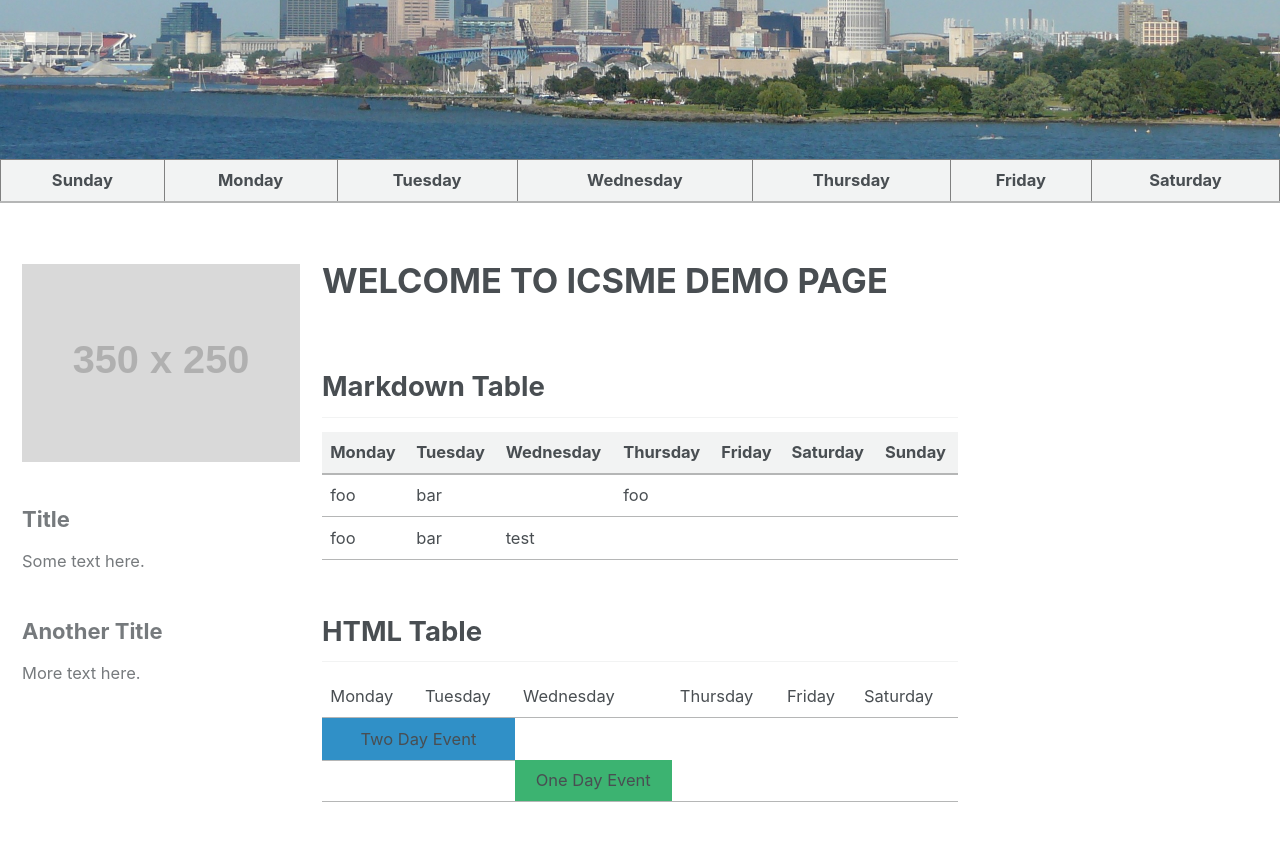
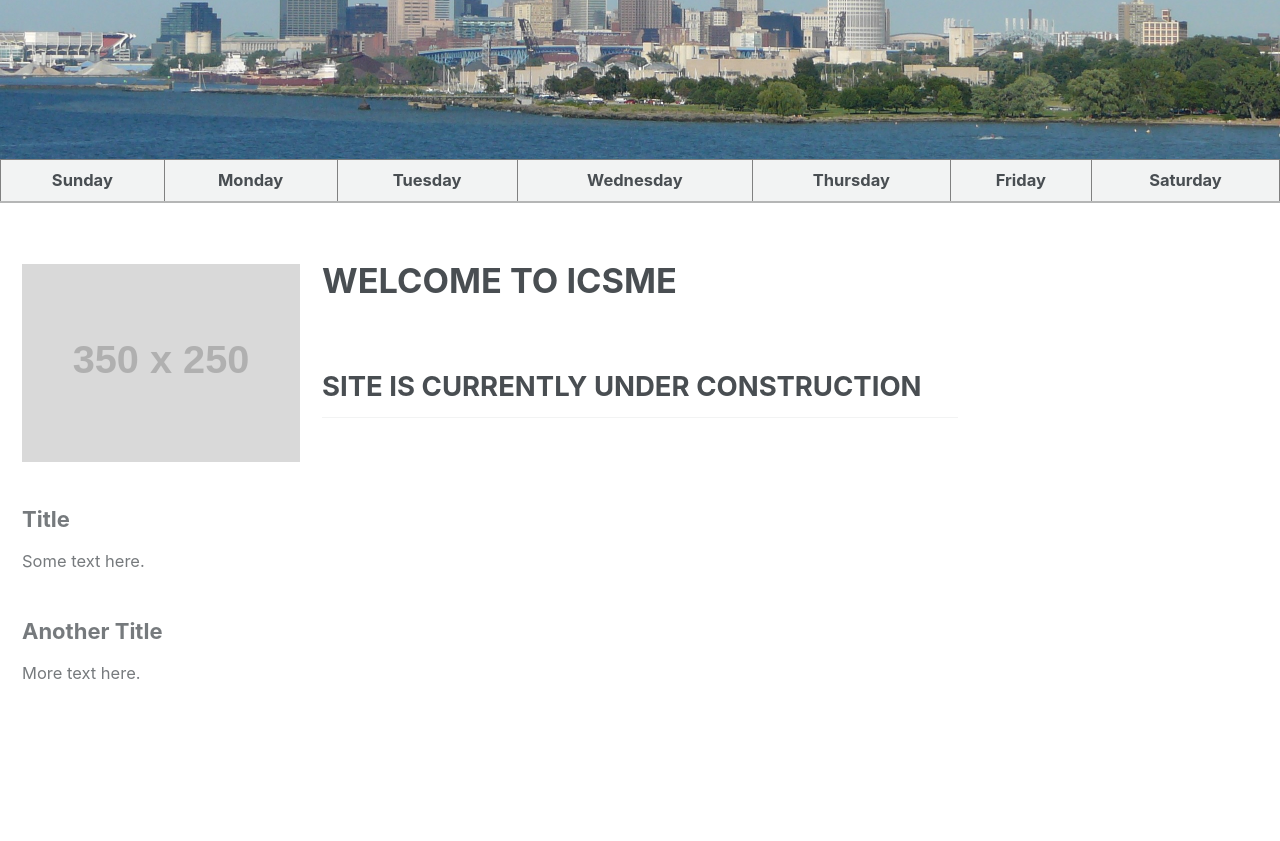
Before and after one commit to icsme2019/icsme2019.github.io, a Jekyll site: the page built from index.md, in a window 1280 px wide and 900 px high, scrolled down 271 px. Shown: the top 841 px of the window. Built offline with Jekyll 4.4.1, drawn with Linux system fonts in a browser that asks for light colours.

Commit message:
Show that site is underconstruction Hide test content

```diff
--- a/index.md
+++ b/index.md
@@ -1,5 +1,5 @@
 ---
-title: "WELCOME TO ICSME DEMO PAGE"
+title: "WELCOME TO ICSME"
 header:
   image: /assets/images/Cleveland_Skyline_Aug_2006.JPG
 layout: single
@@ -11,15 +11,16 @@ sidebar:
   - title: "Another Title"
     text: "More text here."
 ---
+## SITE IS CURRENTLY UNDER CONSTRUCTION
 
-## Markdown Table
+<!--## Markdown Table
 
 | Monday | Tuesday | Wednesday | Thursday | Friday | Saturday | Sunday |
 |--------|---------|-----------|----------|--------|----------|--------|
 |  foo   |   bar   |           |   foo    |        |          |        |
-|  foo   |   bar   |   test    |          |        |          |        |
+|  foo   |   bar   |   test    |          |        |          |        |-->
 
-## HTML Table
+<!--## HTML Table
 <table>
   <tr>
     <td>Monday</td>
@@ -42,4 +43,4 @@ sidebar:
     <td></td>
     <td></td>
   </tr>
-</table>
+</table>-->
```
